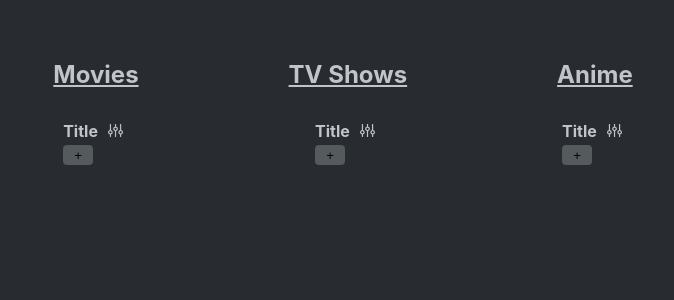
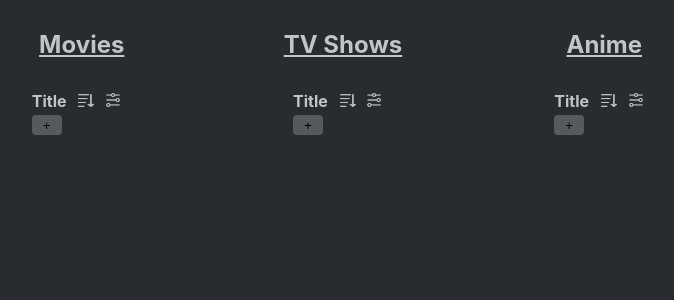
Before and after one commit to dodofrog/NextWatch, a Flask app: page / in a window 1280 px wide. Shown: the top 300 px of the page, without its empty margins (297-971 px from the left). Run offline with Flask 3, Linux system fonts and the light colour scheme; data that the repository does not hold is empty.

Commit message:
starting making a sort button

```diff
--- a/static/styles.css
+++ b/static/styles.css
@@ -15,7 +15,7 @@ body {
     justify-content: center;
     align-items: flex-start;
     gap: 150px;
-    margin-top: 40px;
+    margin-top: 10px;
 }
 
 .list {
@@ -127,25 +127,49 @@ table, th, td {
     transition: background-color 0.2s;
 }
 
+.list_row_action_buttons {
+    display: grid;
+    justify-content: space-between;
+}
+
+.table_list_header {
+    display: flex;
+    text-align: left;
+    width: 100px
+}
+
+.list_header_buttons {
+    display: flex;
+    flex-grow: 1;
+    justify-content: space-evenly;
+}
+
+.sort_button, .filter_button {
+    cursor: pointer;
+    border: none;
+    padding: 0px;
+    background-color: transparent;
+}
+
+.sort_button_images {
+    border: none;
+    cursor: pointer;
+    width: 16px;
+    height: 13px;
+}
+
+.sort_dropdown, .filter_dropdown {
+    padding: 0px;
+}
+
 .filter_button_images {
     border: none;
     cursor: pointer;
-    width: 15px;
-    height: 13px;
+    width: 14px;
+    height: 14px;
 }
 
-.filter_button {
-    cursor: pointer;
-    border: none;
-    background-color: transparent;
-}
-
-.filter_dropdown {
-    position: relative;
-    display: inline-block;
-}
-
-.filter_dropdown_content {
+.filter_dropdown_content, .sort_dropdown_content {
     display: none;
     position: absolute;
     background-color: #353a45;
@@ -157,6 +181,7 @@ table, th, td {
     z-index: 100;
     padding: 15px;
     flex-direction: column;
+    text-align: center;
 }
 
 .filter_dropdown_content li {
--- a/templates/index.html
+++ b/templates/index.html
@@ -10,13 +10,25 @@
             <table id="movie_table" class="table">
                 <tr>
                     <th id="movie_list_header">
-                        Title
+                        <div class="table_list_header">
+                            <div class="list_header_title">Title</div>
+                            <div class="list_header_buttons">
+                                <div class="sort_dropdown">
+                                    <button type="button" class="sort_button" data-type="movie">
+                                        <img src="{{ url_for('static', filename='icons/sortIconWhite.png') }}" class="sort_button_images">
+                                    </button>
+                                    <ul class="sort_dropdown_content" id="movie_sort_dropdown_content">
+                                    </ul>
+                                </div>
+
                                 <div class="filter_dropdown">
                                     <button type="button" class="filter_button" data-type="movie">
                                         <img src="{{ url_for('static', filename='icons/filterIconWhite.png') }}" class="filter_button_images">
                                     </button>
                                     <ul class="filter_dropdown_content" id="movie_filter_dropdown_content">
                                     </ul>
+                                </div>
+                            </div>
                         </div>
                     </th>
                 </tr>
@@ -54,13 +66,25 @@
             <table id="tv_show_table" class="table">
                 <tr>
                     <th id="tv_show_list_header">
-                        Title
+                        <div class="table_list_header">
+                            <div class="list_header_title">Title</div>
+                            <div class="list_header_buttons">
+                                <div class="sort_dropdown">
+                                    <button type="button" class="sort_button" data-type="tv_show">
+                                        <img src="{{ url_for('static', filename='icons/sortIconWhite.png') }}" class="sort_button_images">
+                                    </button>
+                                    <ul class="sort_dropdown_content" id="tv_show_sort_dropdown_content">
+                                    </ul>
+                                </div>
+
                                 <div class="filter_dropdown">
                                     <button type="button" class="filter_button" data-type="tv_show">
                                         <img src="{{ url_for('static', filename='icons/filterIconWhite.png') }}" class="filter_button_images">
                                     </button>
                                     <ul class="filter_dropdown_content" id="tv_show_filter_dropdown_content">
                                     </ul>
+                                </div>
+                            </div>
                         </div>
                     </th>
                 </tr>
@@ -98,13 +122,25 @@
             <table id="anime_table" class="table">
                 <tr>
                     <th id="anime_list_header">
-                        Title
+                        <div class="table_list_header">
+                            <div class="list_header_title">Title</div>
+                            <div class="list_header_buttons">
+                                <div class="sort_dropdown">
+                                    <button type="button" class="sort_button" data-type="anime">
+                                        <img src="{{ url_for('static', filename='icons/sortIconWhite.png') }}" class="sort_button_images">
+                                    </button>
+                                    <ul class="sort_dropdown_content" id="anime_sort_dropdown_content">
+                                    </ul>
+                                </div>
+
                                 <div class="filter_dropdown">
                                     <button type="button" class="filter_button" data-type="anime">
                                         <img src="{{ url_for('static', filename='icons/filterIconWhite.png') }}" class="filter_button_images">
                                     </button>
                                     <ul class="filter_dropdown_content" id="anime_filter_dropdown_content">
                                     </ul>
+                                </div>
+                            </div>
                         </div>
                     </th>
                 </tr>
```
Also changed, not shown: static/scripts.js (+47 -21 lines), static/fonts/JetBrainsMono-Light.ttf (added), static/icons/filterIcon.png, static/icons/filterIconWhite.png, static/icons/sortIcon.png (added), static/icons/sortIconWhite.png (added). Lines whose indentation alone changed are shown as unchanged.
